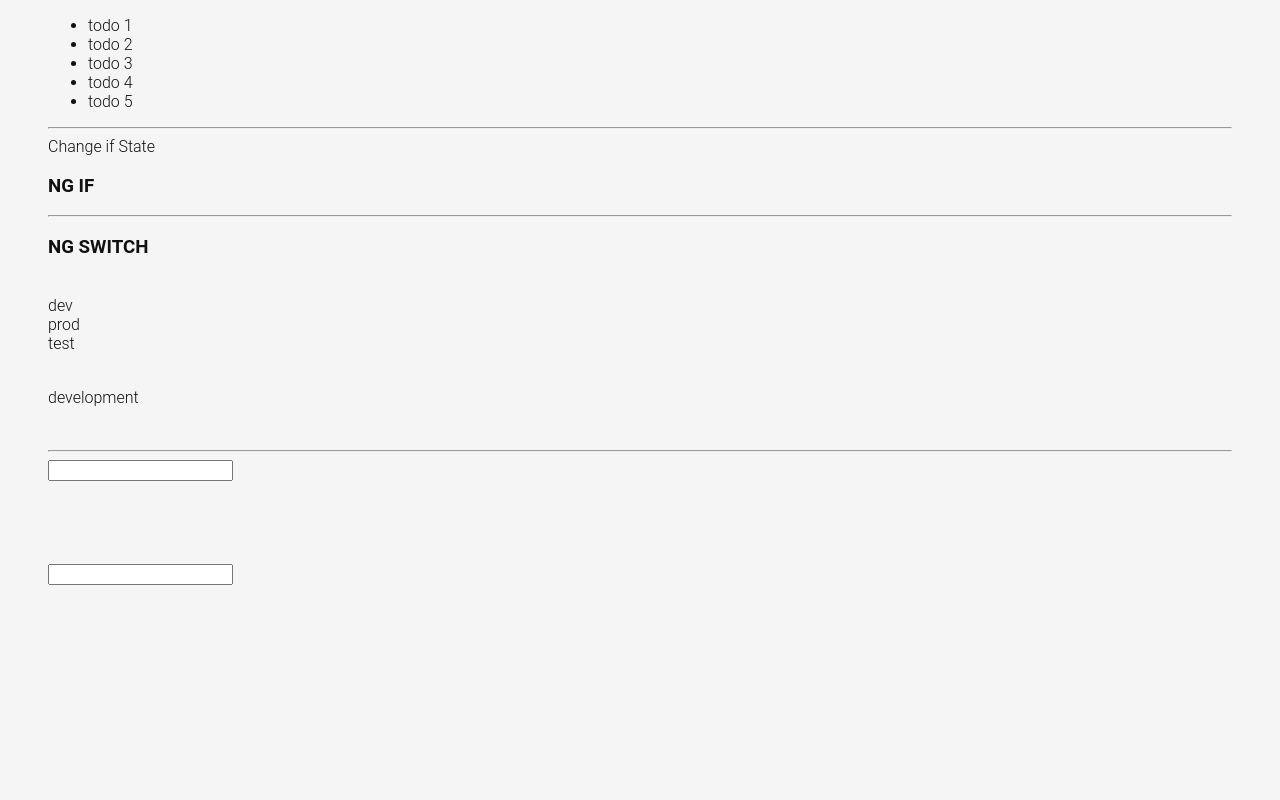
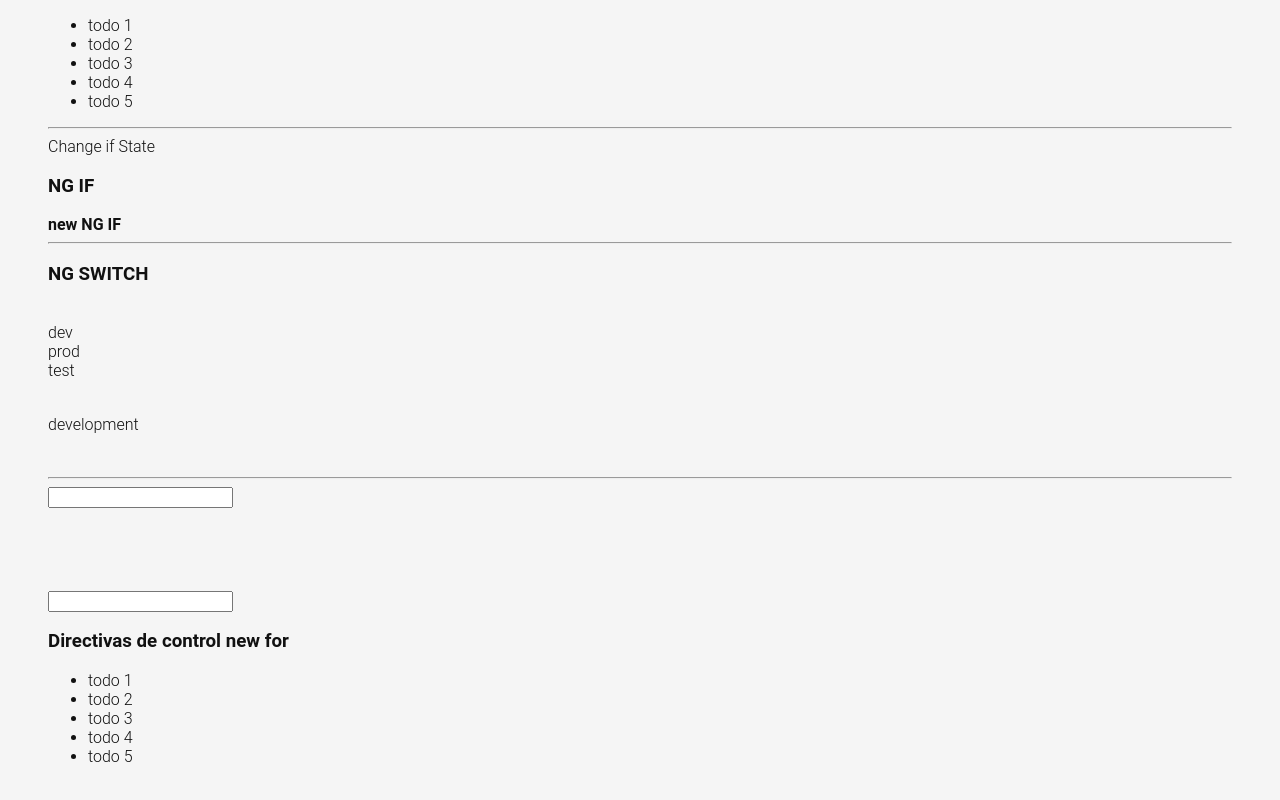
Before and after one commit to JosephMSS/todo-app, an Angular app: page /labs in a window 1280 px wide. Shown: the part 991-1791 px from the top of the page. Before the commit the page ends 1624 px from the top, so only its background shows below. Built offline with nearby package versions, Linux system fonts and the light colour scheme.

Commit message:
Add new ngIf and ngFor directives

```diff
--- a/src/app/pages/labs/labs.component.html
+++ b/src/app/pages/labs/labs.component.html
@@ -42,6 +42,11 @@
   <ng-container *ngIf="ifState(); else elseTemplate">
     <h3>NG IF</h3>
   </ng-container>
+  @if (ifState()) {
+  <strong>new NG IF</strong>
+  }@else {
+  <i> new ng Else</i>
+  }
   <ng-template #elseTemplate> <h3>NG-else</h3> </ng-template>
   <hr />
   <h3>NG SWITCH</h3>
@@ -64,9 +69,18 @@
   <!-- Hace que el input aparezca hasta que se presente un interacción con el usuario -->
   <p
     [ngClass]="classCtrl.valid ? '' : 'message-error'"
-   [class.show]="classCtrl.invalid && classCtrl.touched"
+    [class.show]="classCtrl.invalid && classCtrl.touched"
   >
     Nombre invalido
   </p>
-  <input type="text" name="" id="">
+  <input type="text" name="" id="" />
+  <h3>Directivas de control new for</h3>
+  <ul>
+    @for (task of tasks(); track task; let index =$index) {
+
+    <li>
+      {{ task }}
+    </li>
+    }
+  </ul>
 </section>
```
